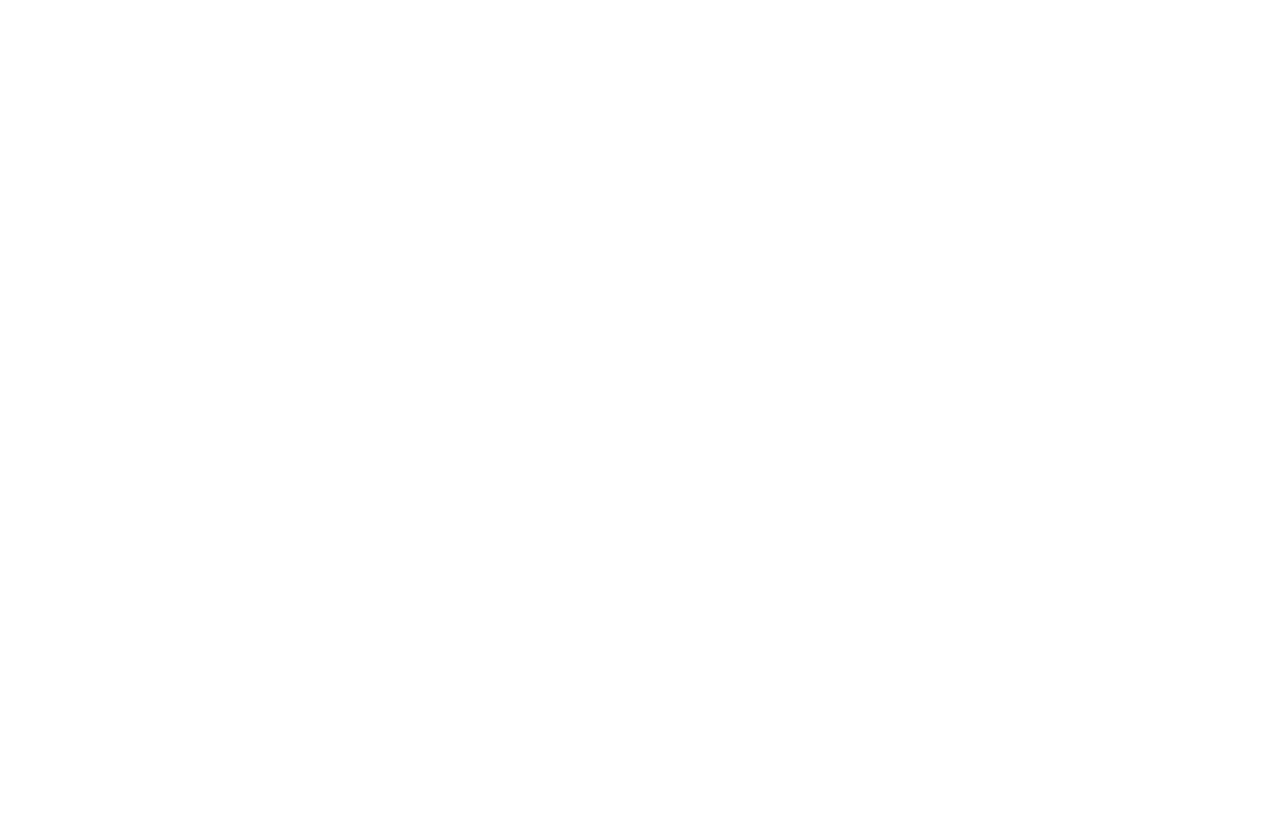
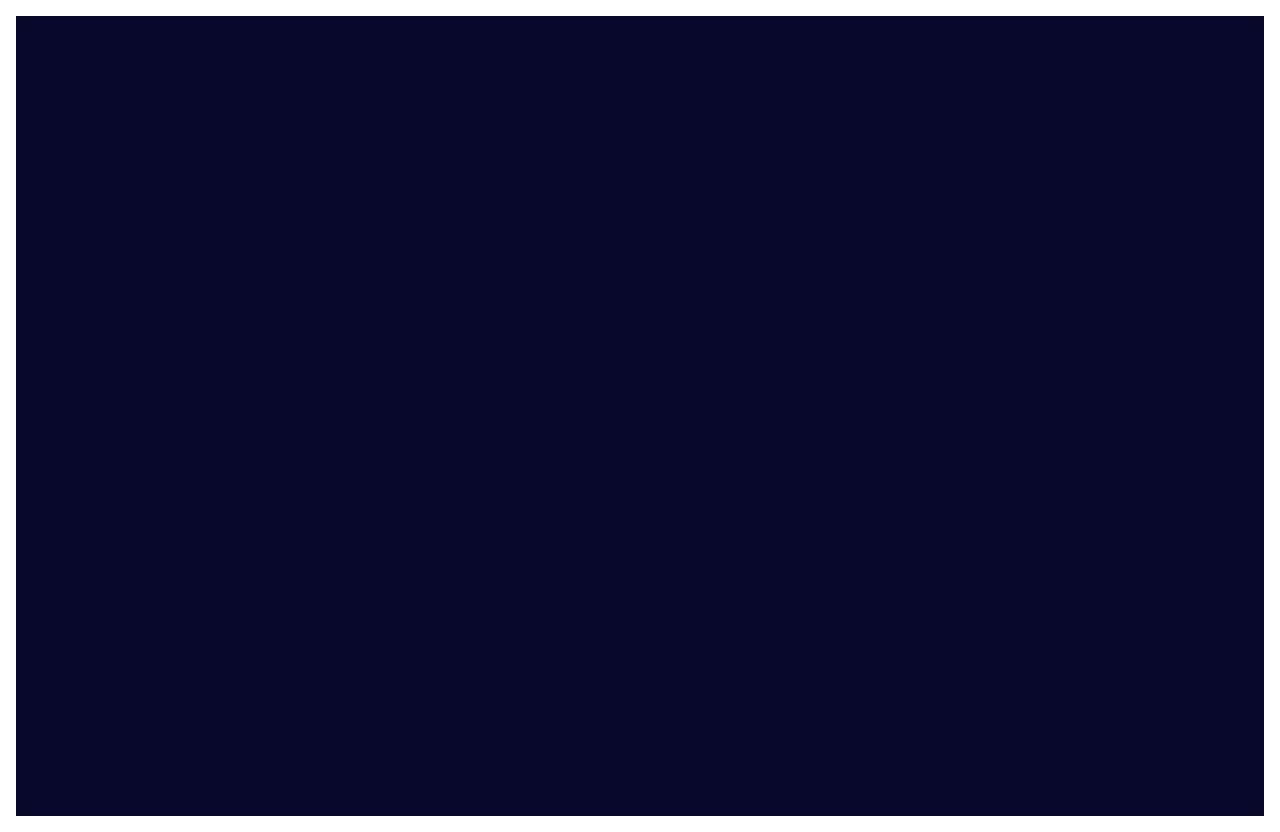
Before and after one commit to maryorwah04/Linkwarden, a plain HTML site: page index.html in a window 1280 px wide. Before the commit the page ends 800 px from the top, so only its background shows below. Drawn offline with nearby package versions, Linux system fonts and the light colour scheme.

Commit message:
set page bg

```diff
--- a/index.html
+++ b/index.html
@@ -8,7 +8,11 @@
     <link rel="stylesheet" href="https://cdn.jsdelivr.net/npm/@mdi/font@7.4.47/css/materialdesignicons.min.css">
     <link rel="stylesheet" href="style.css">
 </head>
-<body>
+<body class="p-3">
+    <main class="d-flex justify-content-center align-items-center">
+        <div class="w-100">
 
+        </div>
+    </main>
 </body>
 </html>
--- a/style.css
+++ b/style.css
@@ -0,0 +1,4 @@
+main {
+    background-color: rgb(8, 8, 44);
+    height: 800px;
+}
```
